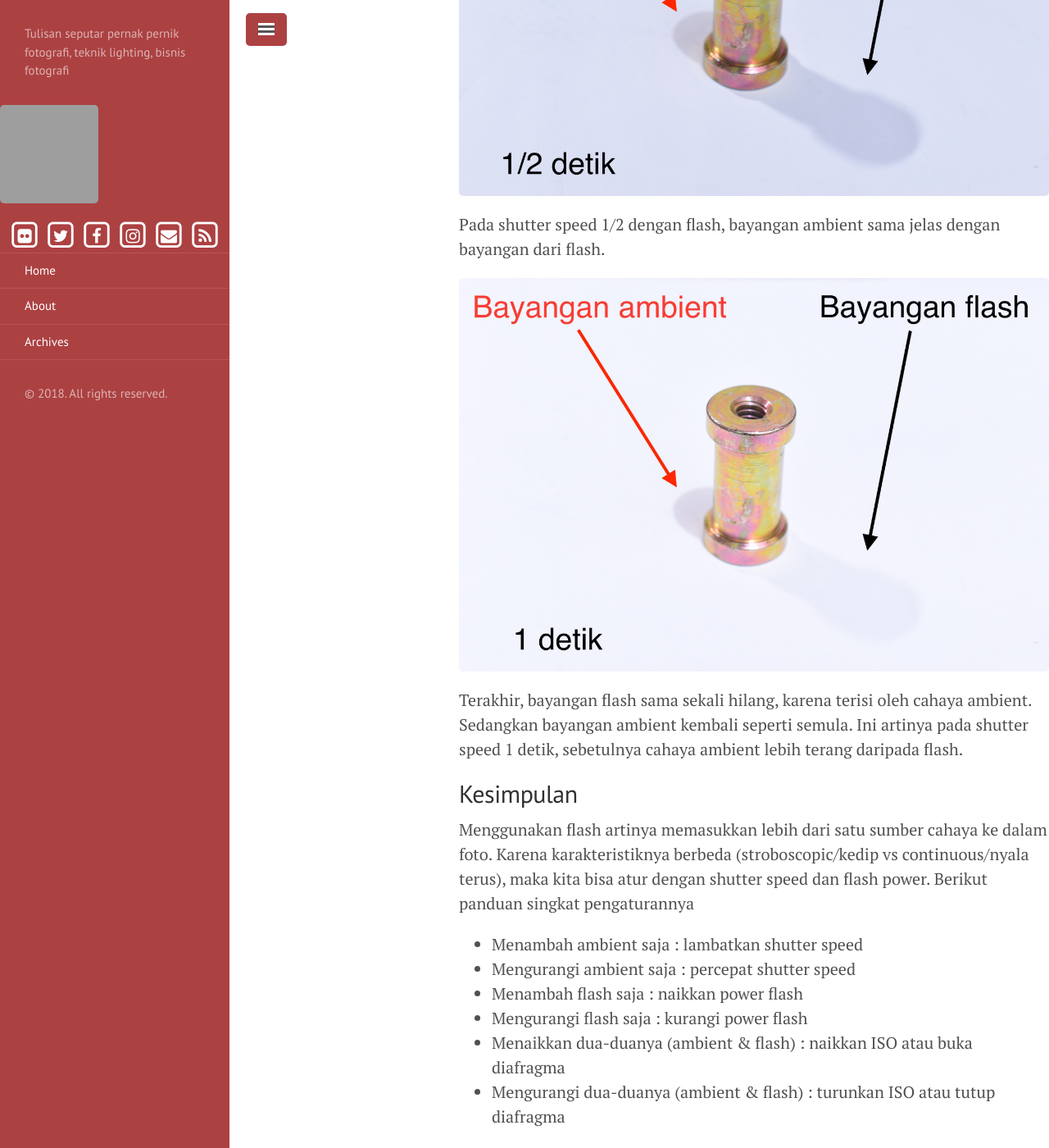
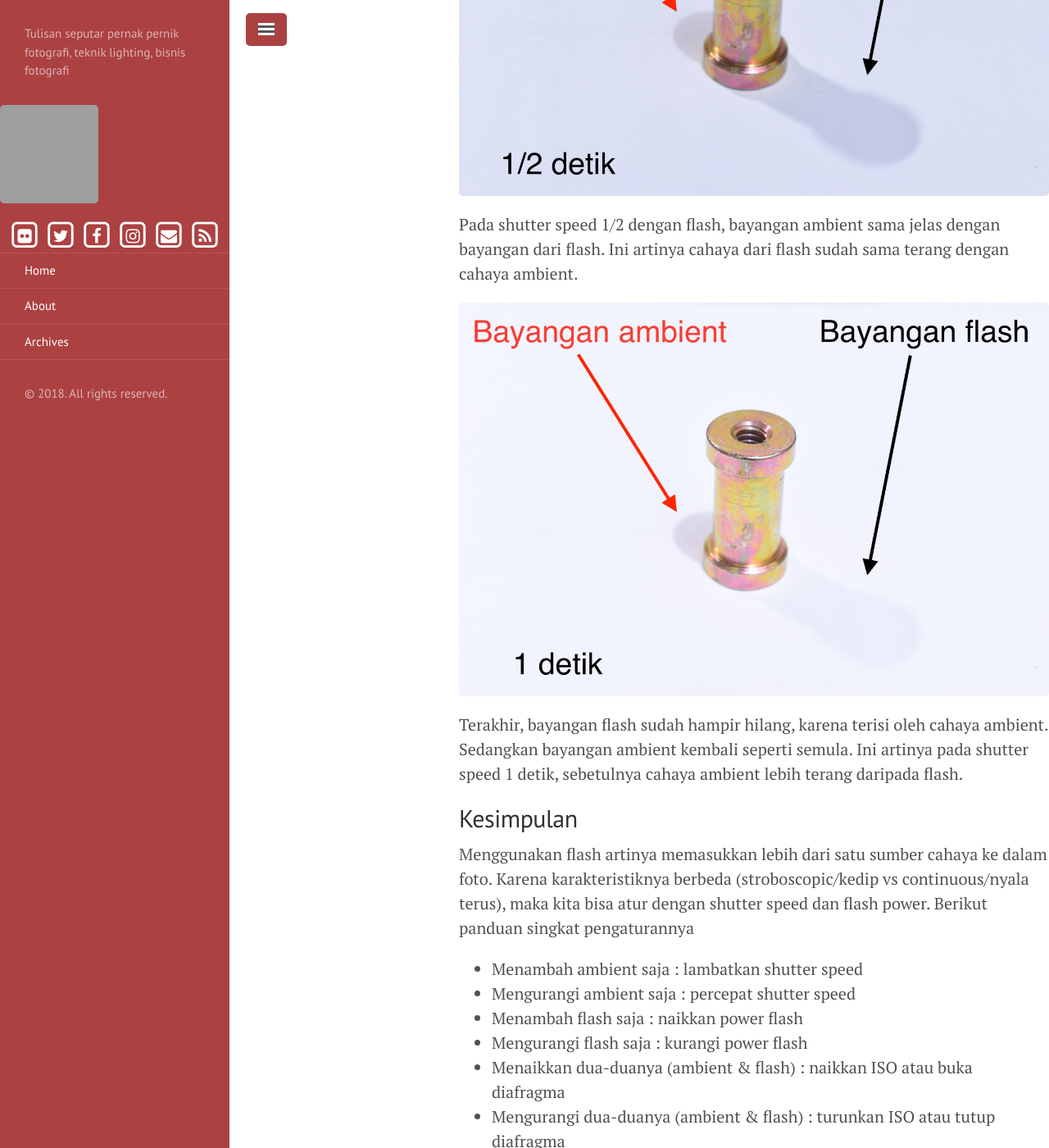
Before and after one commit to endymuhardin/rana.endy.muhardin.com, a Jekyll site: the page built from _posts/2018-01-19-mengatur-power-flash.markdown, in a window 1280 px wide and 1400 px high, scrolled down 9998 px. Shown: the whole window at 82% size. Built offline with Jekyll 4.4.1, drawn with Linux system fonts in a browser that asks for light colours; nearby versions of some CDN libraries; grey boxes are pictures that could not be loaded.

Commit message:
perbaikan penjelasan

```diff
--- a/_posts/2018-01-19-mengatur-power-flash.markdown
+++ b/_posts/2018-01-19-mengatur-power-flash.markdown
@@ -114,11 +114,11 @@ Bayangan flash semakin berkurang, bayangan ambient semakin jelas.
 
 [![Flash 1/2]({{site.url}}/images/2018/flash-power/flash-1-2.jpg)]({{site.url}}/images/2018/flash-power/flash-1-2.jpg)
 
-Pada shutter speed 1/2 dengan flash, bayangan ambient sama jelas dengan bayangan dari flash.
+Pada shutter speed 1/2 dengan flash, bayangan ambient sama jelas dengan bayangan dari flash. Ini artinya cahaya dari flash sudah sama terang dengan cahaya ambient.
 
 [![Flash 1/1]({{site.url}}/images/2018/flash-power/flash-1-1.jpg)]({{site.url}}/images/2018/flash-power/flash-1-1.jpg)
 
-Terakhir, bayangan flash sama sekali hilang, karena terisi oleh cahaya ambient. Sedangkan bayangan ambient kembali seperti semula. Ini artinya pada shutter speed 1 detik, sebetulnya cahaya ambient lebih terang daripada flash.
+Terakhir, bayangan flash sudah hampir hilang, karena terisi oleh cahaya ambient. Sedangkan bayangan ambient kembali seperti semula. Ini artinya pada shutter speed 1 detik, sebetulnya cahaya ambient lebih terang daripada flash.
 
 ## Kesimpulan ##
 
```
Also changed, not shown: 3 other files.
